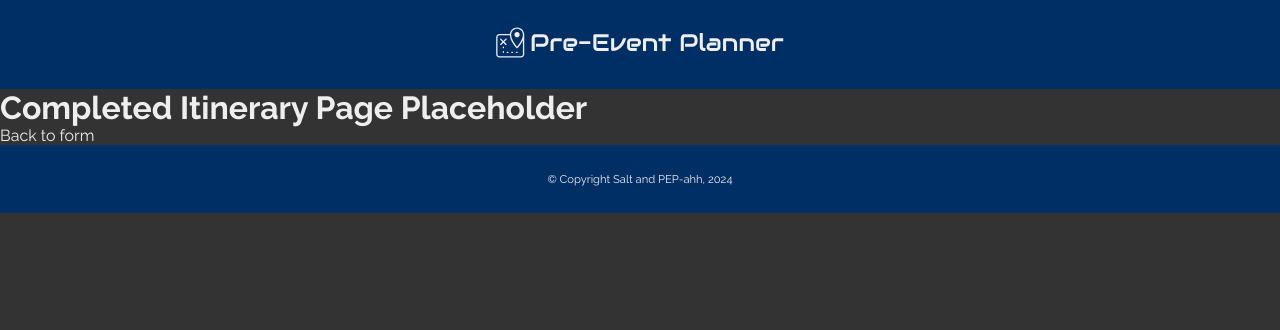
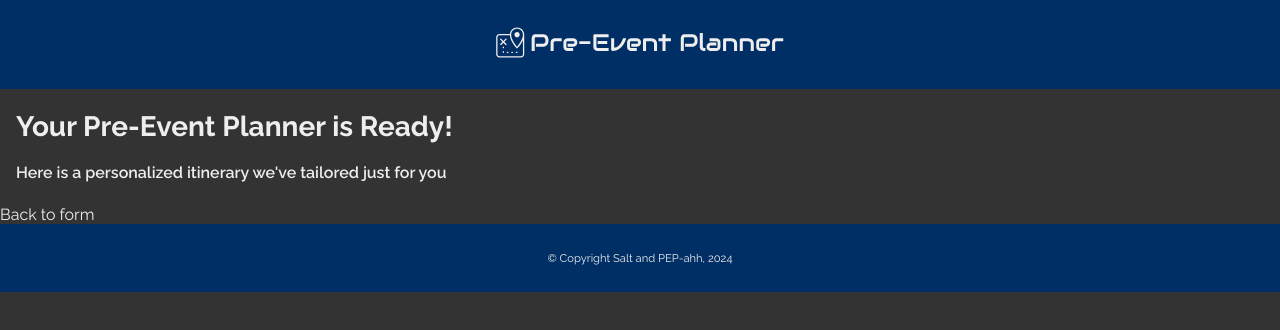
Before and after one commit to strawnz/cj-astronomo-capstone, a React (Create React App) app: page /completed in a window 1280 px wide. Shown: the top 330 px of the page. Built offline with nearby package versions, Linux system fonts and the light colour scheme; no server answers.

Commit message:
Add a function to calculate time backwards from restaurant to the venue

```diff
--- a/src/pages/CompletedItineraryPage/CompletedItineraryPage.js
+++ b/src/pages/CompletedItineraryPage/CompletedItineraryPage.js
@@ -5,13 +5,15 @@ import { Link } from 'react-router-dom';
 
 function CompletedItineraryPage() {
     const [latestFormInfo, setLatestFormInfo] = useState([]);
+    const [restoToVenueTime, setRestoToVenueTime] = useState(null);
+    const [timeAtResto, setTimeAtResto] = useState(null);
 
     useEffect(() => {
         const fetchLatestFormInfo = async () => {
             try {
                 const response = await axios.get(`
                 http://localhost:8080/api/forms/last-updated`);
-                console.log("Latest form info: ", response.data);
+                console.log("Latest form info: ", response.data); // remove this eventually
                 setLatestFormInfo(response.data);
             } catch (error) {
                 console.log("Error fetching latest form info: ", error);
@@ -20,11 +22,41 @@ function CompletedItineraryPage() {
         fetchLatestFormInfo();
     }, []);
 
+    // const eventDate = latestFormInfo.latest_form.event_date;
+
+    const calculateTimeBackwards = (startTime, duration) => {
+        const time = new Date(`2024-02-04T${startTime}`);
+        time.setMinutes(time.getMinutes() - duration);
+        return time.toLocaleDateString([], { hour: 'numeric', minute: '2-digit', hour12: true });
+    }
+
+    useEffect(() => {
+        if (latestFormInfo && latestFormInfo.latest_form) {
+            const calculateRestoToVenueTime = calculateTimeBackwards(
+                latestFormInfo.latest_form.preferred_time,
+                latestFormInfo.resto_venue_info.duration_venue
+            );
+            console.log("Time from Resto to Venue: ", calculateRestoToVenueTime); // remove this eventually
+            setRestoToVenueTime(calculateRestoToVenueTime);
+        }
+    }, [latestFormInfo]);
+
+
+
     return (
-        <>
-        <h1>Completed Itinerary Page Placeholder</h1>
-        <Link to='/form'>Back to form</Link>
-        </>
+        <main className='main'>
+            <section className='completed__header-container'>
+                <h1 className='completed__header'>Your Pre-Event Planner is Ready!</h1>
+                <h2 className='completed__subheader'>
+                    Here is a personalized itinerary we've tailored just for you
+                </h2>
+            </section>
+            <section className='completed__itinerary-container'>
+
+            </section>
+
+            <Link to='/form'>Back to form</Link>
+        </main>
     )
 };
 
--- a/src/pages/CompletedItineraryPage/CompletedItineraryPage.scss
+++ b/src/pages/CompletedItineraryPage/CompletedItineraryPage.scss
@@ -1 +1,16 @@
 @use '../../styles/partials/global.scss' as *;
+
+.completed {
+    &__header-container {
+        padding: 1.25rem 1rem;
+    }
+
+    &__header {
+        @include page-header;
+    }
+
+    &__subheader {
+        @include subheader;
+        margin-top: 1rem;
+    }
+}
```
